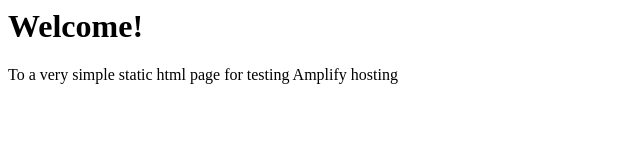
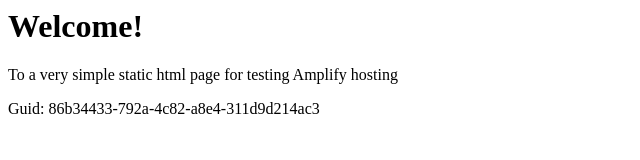
Before and after one commit to aws-aemilia-sin/Github-PR-Commit-Integration-Test-DoNotTouch-Gith-P5X5MO5I-v1-preprod-ap-southeast-1, a website: page src/index.html in a window 1280 px wide. Shown: the whole page, without its empty margins (0-640 px from the left). Drawn offline with Linux system fonts and the light colour scheme.

Commit message:
commit from integ tests

```diff
--- a/src/index.html
+++ b/src/index.html
@@ -1,3 +1,5 @@
+
+
 <html lang="en">
 
 <head>
@@ -10,6 +12,6 @@
 <body>
     <h1>Welcome!</h1>
     <p>To a very simple static html page for testing Amplify hosting</p>
-</body>
+    <p>Guid: 86b34433-792a-4c82-a8e4-311d9d214ac3</p></body>
 
 </html>
```
